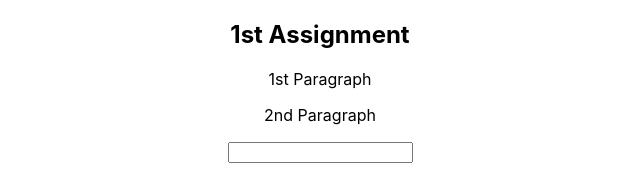
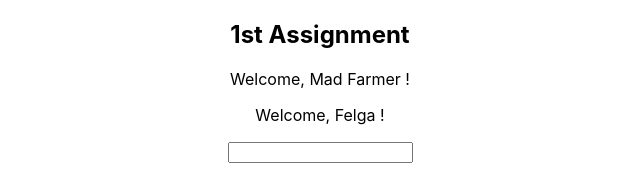
Before and after one commit to janko101/react-assignment-udemy, a React (Create React App) app: page / in a window 1280 px wide. Shown: the top 175 px of the page, without its empty margins (320-960 px from the left). Built offline with nearby package versions, Linux system fonts and the light colour scheme.

Commit message:
Passes a userName via props

```diff
--- a/src/App.jsx
+++ b/src/App.jsx
@@ -8,7 +8,8 @@ class App extends Component {
     return (
       <div className="App">
         <h2>1st Assignment</h2>
-        <UserOutput />
+        <UserOutput userName="Mad Farmer"/>
+        <UserOutput userName="Felga" />
         <UserInput />
       </div>
     );
--- a/src/Components/UserOutput.jsx
+++ b/src/Components/UserOutput.jsx
@@ -1,10 +1,9 @@
 import React from "react";
 
-const UserOutput = () => {
+const UserOutput = (props) => {
   return (
     <div>
-      <p>1st Paragraph</p>
-      <p>2nd Paragraph</p>
+      <p>Welcome, {props.userName} !</p>
     </div>
   );
 };
```
